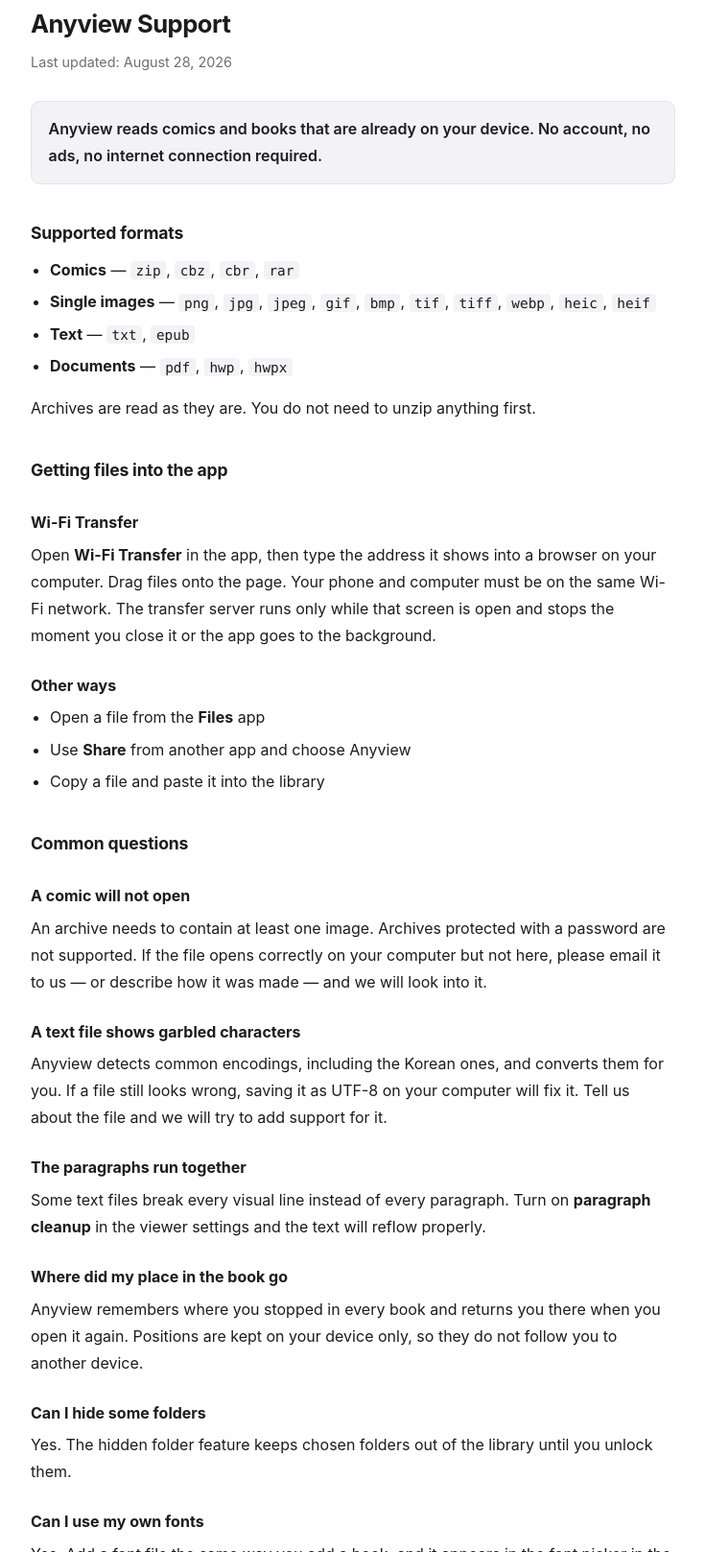
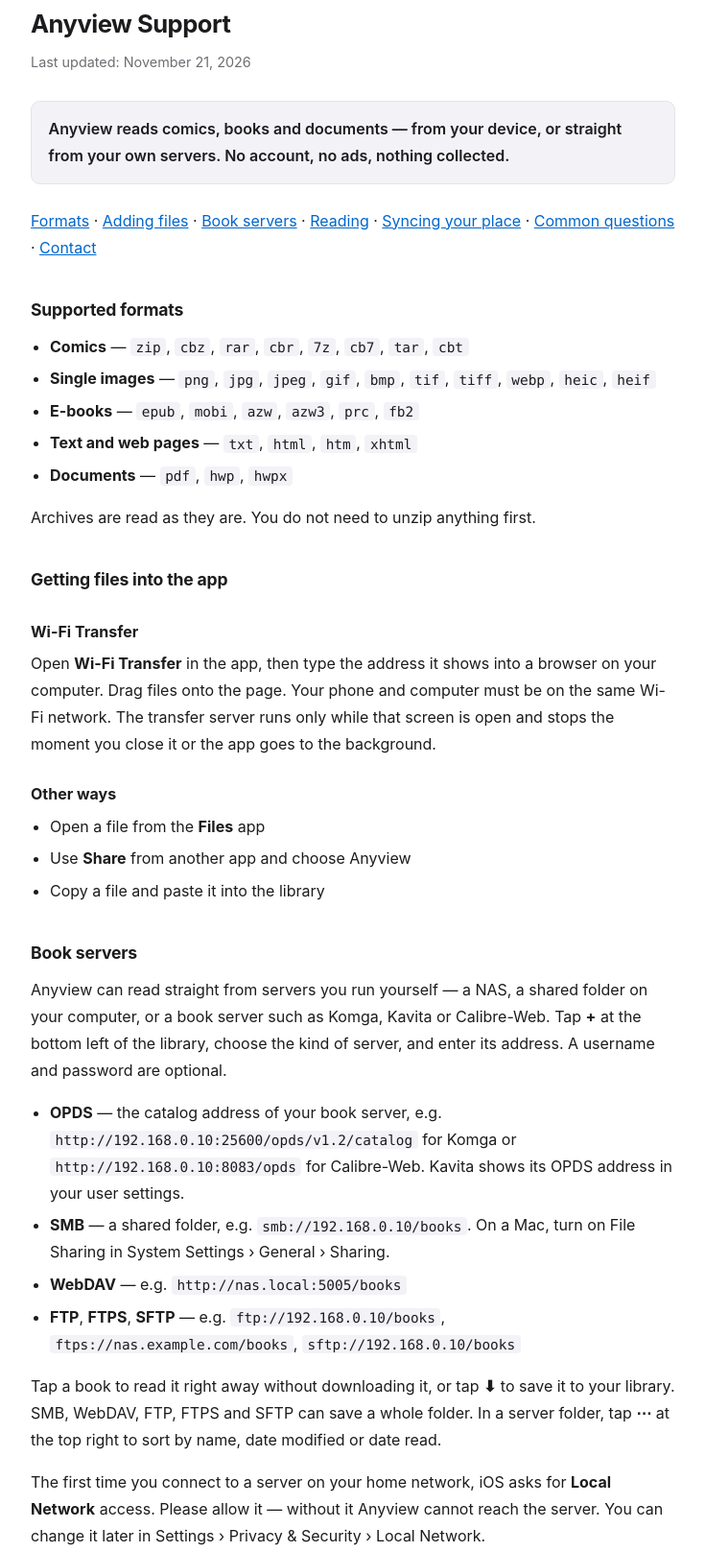
Before and after one commit to shaini99/privacy, a plain HTML site: page anyview/support.html in a window 1280 px wide. Shown: the part 37-1654 px from the top of the page at 96% size, without its empty margins (272-1007 px from the left). Drawn offline with Linux system fonts and the light colour scheme.

Commit message:
Anyview support: add book servers, reading and sync sections; update formats

```diff
--- a/anyview/support.html
+++ b/anyview/support.html
@@ -41,20 +41,23 @@
 <body>
 
 <h1>Anyview Support</h1>
-<p class="updated">Last updated: August 28, 2026</p>
+<p class="updated">Last updated: November 21, 2026</p>
 
-<p class="lede">Anyview reads comics and books that are already on your device. No account, no ads, no internet connection required.</p>
+<p class="lede">Anyview reads comics, books and documents — from your device, or straight from your own servers. No account, no ads, nothing collected.</p>
 
-<h2>Supported formats</h2>
+<p><a href="#formats">Formats</a> · <a href="#files">Adding files</a> · <a href="#servers">Book servers</a> · <a href="#reading">Reading</a> · <a href="#sync">Syncing your place</a> · <a href="#faq">Common questions</a> · <a href="#contact">Contact</a></p>
+
+<h2 id="formats">Supported formats</h2>
 <ul>
-  <li><strong>Comics</strong> — <code>zip</code>, <code>cbz</code>, <code>cbr</code>, <code>rar</code></li>
+  <li><strong>Comics</strong> — <code>zip</code>, <code>cbz</code>, <code>rar</code>, <code>cbr</code>, <code>7z</code>, <code>cb7</code>, <code>tar</code>, <code>cbt</code></li>
   <li><strong>Single images</strong> — <code>png</code>, <code>jpg</code>, <code>jpeg</code>, <code>gif</code>, <code>bmp</code>, <code>tif</code>, <code>tiff</code>, <code>webp</code>, <code>heic</code>, <code>heif</code></li>
-  <li><strong>Text</strong> — <code>txt</code>, <code>epub</code></li>
+  <li><strong>E-books</strong> — <code>epub</code>, <code>mobi</code>, <code>azw</code>, <code>azw3</code>, <code>prc</code>, <code>fb2</code></li>
+  <li><strong>Text and web pages</strong> — <code>txt</code>, <code>html</code>, <code>htm</code>, <code>xhtml</code></li>
   <li><strong>Documents</strong> — <code>pdf</code>, <code>hwp</code>, <code>hwpx</code></li>
 </ul>
 <p>Archives are read as they are. You do not need to unzip anything first.</p>
 
-<h2>Getting files into the app</h2>
+<h2 id="files">Getting files into the app</h2>
 <h3>Wi-Fi Transfer</h3>
 <p>Open <strong>Wi-Fi Transfer</strong> in the app, then type the address it shows into a browser on your computer. Drag files onto the page. Your phone and computer must be on the same Wi-Fi network. The transfer server runs only while that screen is open and stops the moment you close it or the app goes to the background.</p>
 
@@ -65,7 +68,31 @@
   <li>Copy a file and paste it into the library</li>
 </ul>
 
-<h2>Common questions</h2>
+<h2 id="servers">Book servers</h2>
+<p>Anyview can read straight from servers you run yourself — a NAS, a shared folder on your computer, or a book server such as Komga, Kavita or Calibre-Web. Tap <strong>+</strong> at the bottom left of the library, choose the kind of server, and enter its address. A username and password are optional.</p>
+<ul>
+  <li><strong>OPDS</strong> — the catalog address of your book server, e.g. <code>http://192.168.0.10:25600/opds/v1.2/catalog</code> for Komga or <code>http://192.168.0.10:8083/opds</code> for Calibre-Web. Kavita shows its OPDS address in your user settings.</li>
+  <li><strong>SMB</strong> — a shared folder, e.g. <code>smb://192.168.0.10/books</code>. On a Mac, turn on File Sharing in System Settings › General › Sharing.</li>
+  <li><strong>WebDAV</strong> — e.g. <code>http://nas.local:5005/books</code></li>
+  <li><strong>FTP</strong>, <strong>FTPS</strong>, <strong>SFTP</strong> — e.g. <code>ftp://192.168.0.10/books</code>, <code>ftps://nas.example.com/books</code>, <code>sftp://192.168.0.10/books</code></li>
+</ul>
+<p>Tap a book to read it right away without downloading it, or tap <strong>⬇</strong> to save it to your library. SMB, WebDAV, FTP, FTPS and SFTP can save a whole folder. In a server folder, tap <strong>⋯</strong> at the top right to sort by name, date modified or date read.</p>
+<p>The first time you connect to a server on your home network, iOS asks for <strong>Local Network</strong> access. Please allow it — without it Anyview cannot reach the server. You can change it later in Settings › Privacy &amp; Security › Local Network.</p>
+<p>Anyview connects only to the servers you add, directly from your device. Passwords are kept in the iOS Keychain.</p>
+
+<h2 id="reading">Reading</h2>
+<p>Tap the center of the page to show the controls, then tap <strong>⋯</strong> at the bottom right for the reading menu.</p>
+<ul>
+  <li><strong>Page Turn</strong> (in Themes &amp; Settings) — Page Curl, Slide, Instant or Continuous Scroll</li>
+  <li><strong>Read Aloud</strong> — reads text and e-books aloud, keeps going in the background or on the Lock Screen, with a sleep timer</li>
+  <li><strong>Reading Direction</strong>, <strong>Two-Page</strong> spreads and <strong>Split Pages</strong> for comics and manga</li>
+</ul>
+
+<h2 id="sync">Syncing your place</h2>
+<p>If you are signed in to iCloud, your place in each book follows you to your other iPhone, iPad and Mac with the same Apple Account. If you have read the book more recently on another device, Anyview asks whether to continue from there. A book you have not opened on this device yet simply opens at that place. Only reading positions are synced — never the files themselves — and they are stored in your own iCloud.</p>
+<p>The book has to be the same file on both devices. Paged views split pages to fit each screen, so on another device the same sentence may be a little further down the page rather than at the top.</p>
+
+<h2 id="faq">Common questions</h2>
 
 <h3>A comic will not open</h3>
 <p>An archive needs to contain at least one image. Archives protected with a password are not supported. If the file opens correctly on your computer but not here, please email it to us — or describe how it was made — and we will look into it.</p>
@@ -74,10 +101,10 @@
 <p>Anyview detects common encodings, including the Korean ones, and converts them for you. If a file still looks wrong, saving it as UTF-8 on your computer will fix it. Tell us about the file and we will try to add support for it.</p>
 
 <h3>The paragraphs run together</h3>
-<p>Some text files break every visual line instead of every paragraph. Turn on <strong>paragraph cleanup</strong> in the viewer settings and the text will reflow properly.</p>
+<p>Some text files break every visual line instead of every paragraph. Turn on <strong>Auto-Format Paragraphs</strong> in the viewer settings and the text will reflow properly.</p>
 
 <h3>Where did my place in the book go</h3>
-<p>Anyview remembers where you stopped in every book and returns you there when you open it again. Positions are kept on your device only, so they do not follow you to another device.</p>
+<p>Anyview remembers where you stopped in every book and returns you there when you open it again. With iCloud, it also follows you to your other devices — see <a href="#sync">Syncing your place</a>.</p>
 
 <h3>Can I hide some folders</h3>
 <p>Yes. The hidden folder feature keeps chosen folders out of the library until you unlock them.</p>
@@ -88,7 +115,7 @@
 <h3>Reading a manga right to left</h3>
 <p>Open the viewer settings and set the reading direction. You can also turn on two-page spreads, or split a wide double-page scan into two pages automatically.</p>
 
-<h2>Contact</h2>
+<h2 id="contact">Contact</h2>
 <p>Questions, bug reports, and requests are all welcome at
 <a href="mailto:akhyulnu@gmail.com">akhyulnu@gmail.com</a>.
 Please include your device model and iOS version — and, if a specific file is involved, how that file was created.</p>
```
